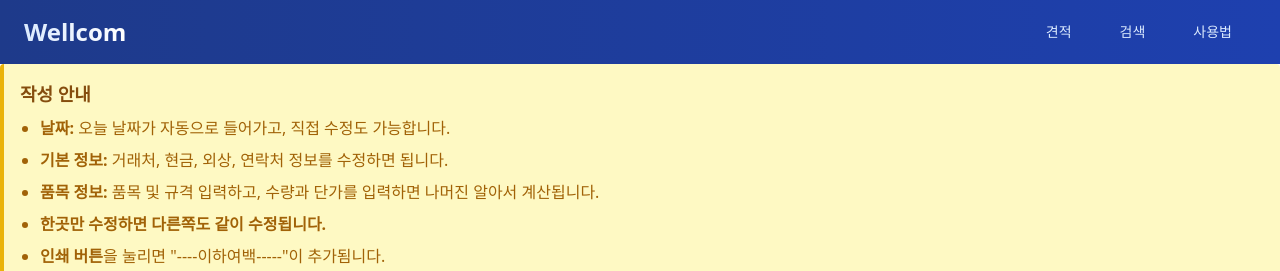
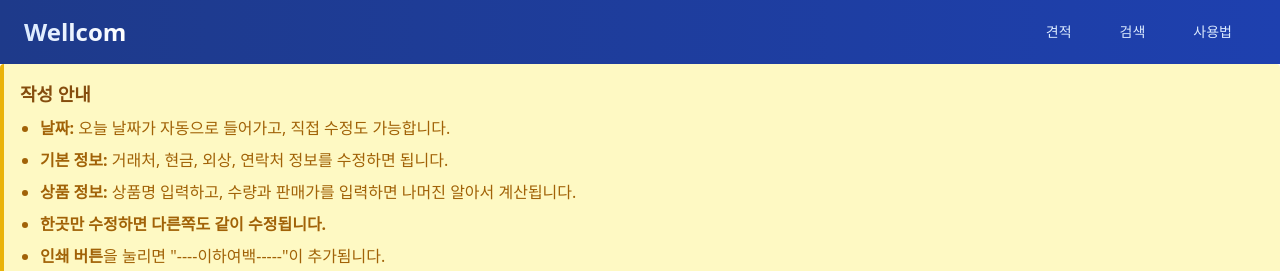
Before and after one commit to kcj980/wellcompro, a Next.js app: page /quote/statement in a window 1280 px wide. Shown: the top 271 px of the page. Built offline with nearby package versions, Linux system fonts and the light colour scheme.

Commit message:
거래명세표 수정 완료2

```diff
--- a/app/quote/statement/page.js
+++ b/app/quote/statement/page.js
@@ -229,7 +229,7 @@ export default function Statement() {
             수정하면 됩니다.
           </li>
           <li className="text-yellow-700">
-            <span className="font-semibold">품목 정보:</span> 품목 및 규격 입력하고, 수량과 단가를
+            <span className="font-semibold">상품 정보:</span> 상품명 입력하고, 수량과 판매가를
             입력하면 나머진 알아서 계산됩니다.
           </li>
           <li className="text-yellow-700">
```
